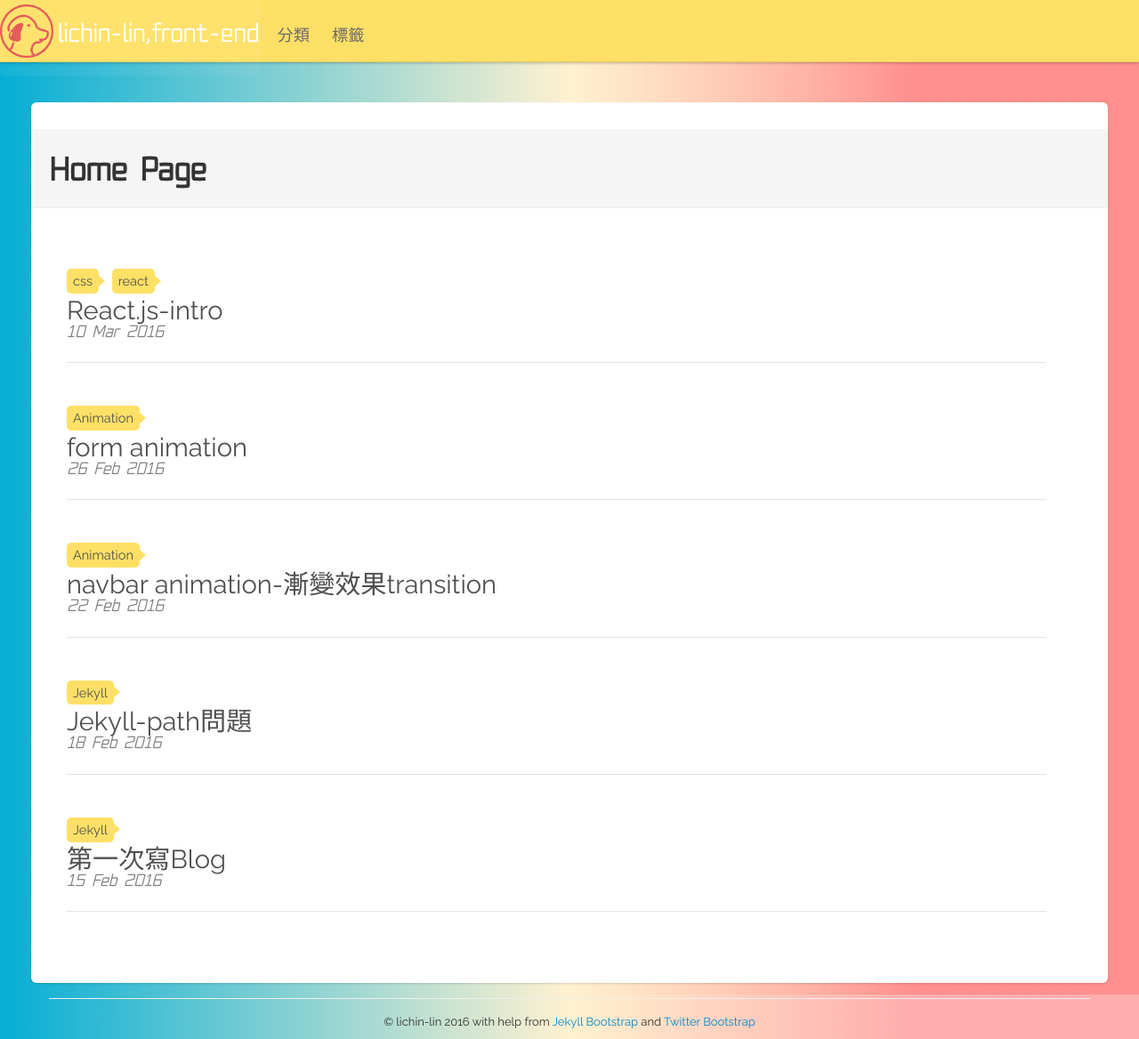
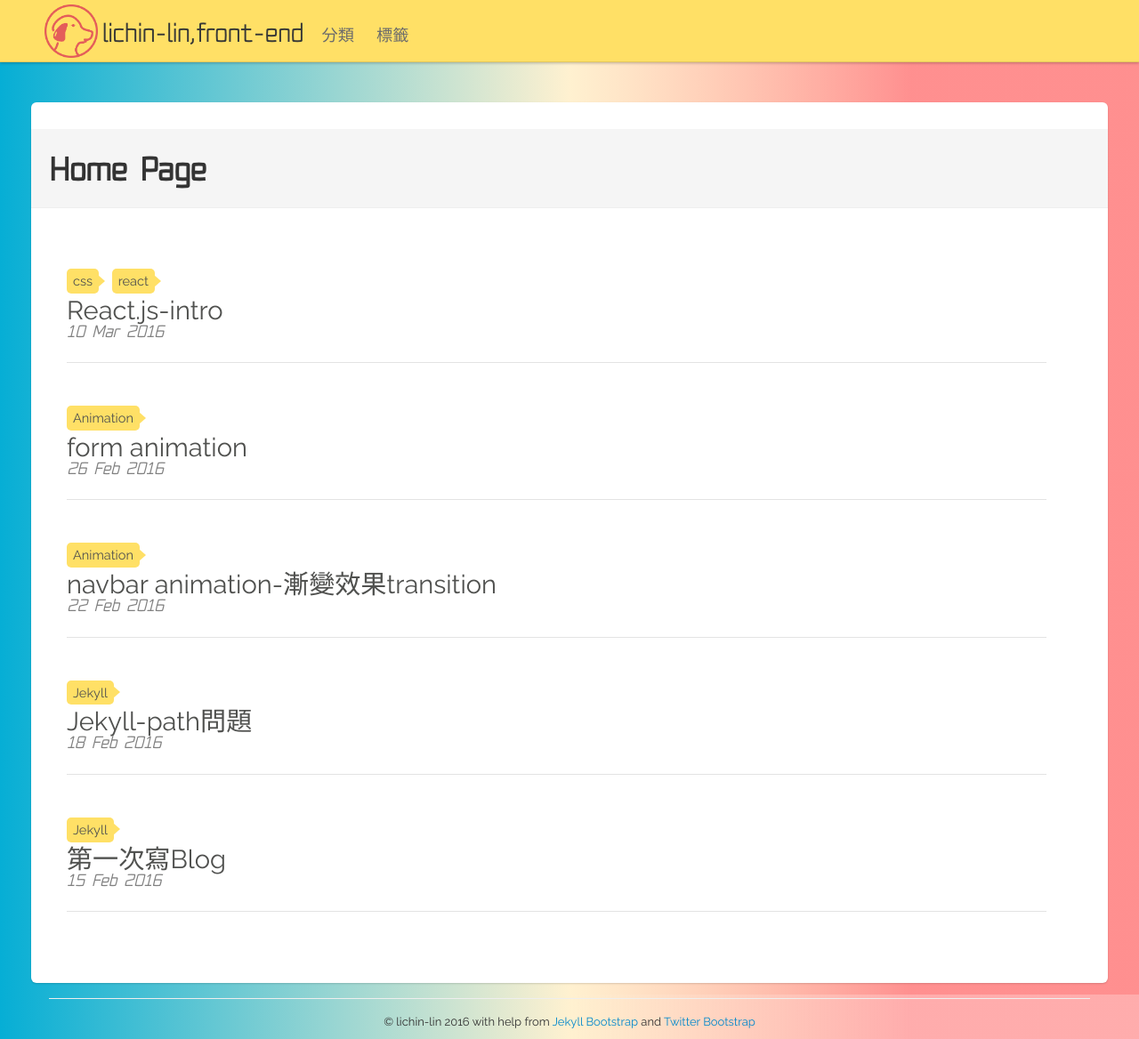
Before and after one commit to lichin-lin/lichin-lin.github.io, a Jekyll site: the page built from index.md, in a window 1280 px wide and 1168 px high. Shown: the whole window at 89% size. Built offline with Jekyll 4.4.1, drawn with Linux system fonts in a browser that asks for light colours; nearby versions of some CDN libraries.

Commit message:
logo fixed but post problem

```diff
--- a/assets/themes/twitter/css/style.css
+++ b/assets/themes/twitter/css/style.css
@@ -92,12 +92,17 @@ code{
 	font-size: 2em;
 	color: #373836;
 	padding: 0px 0px 5px;
-	margin-left: 0;
+	margin-left: 50px;
 	box-shadow: 0;
 }
 .topbar .brand span{
 	line-height: 80px;
 	padding-left: 5px;
+}
+.topbar .brand:hover{
+	background-color: transparent;
+	text-decoration: none;
+	outline: none;
 }
 .topbar .btn {
   border: 0;
```
